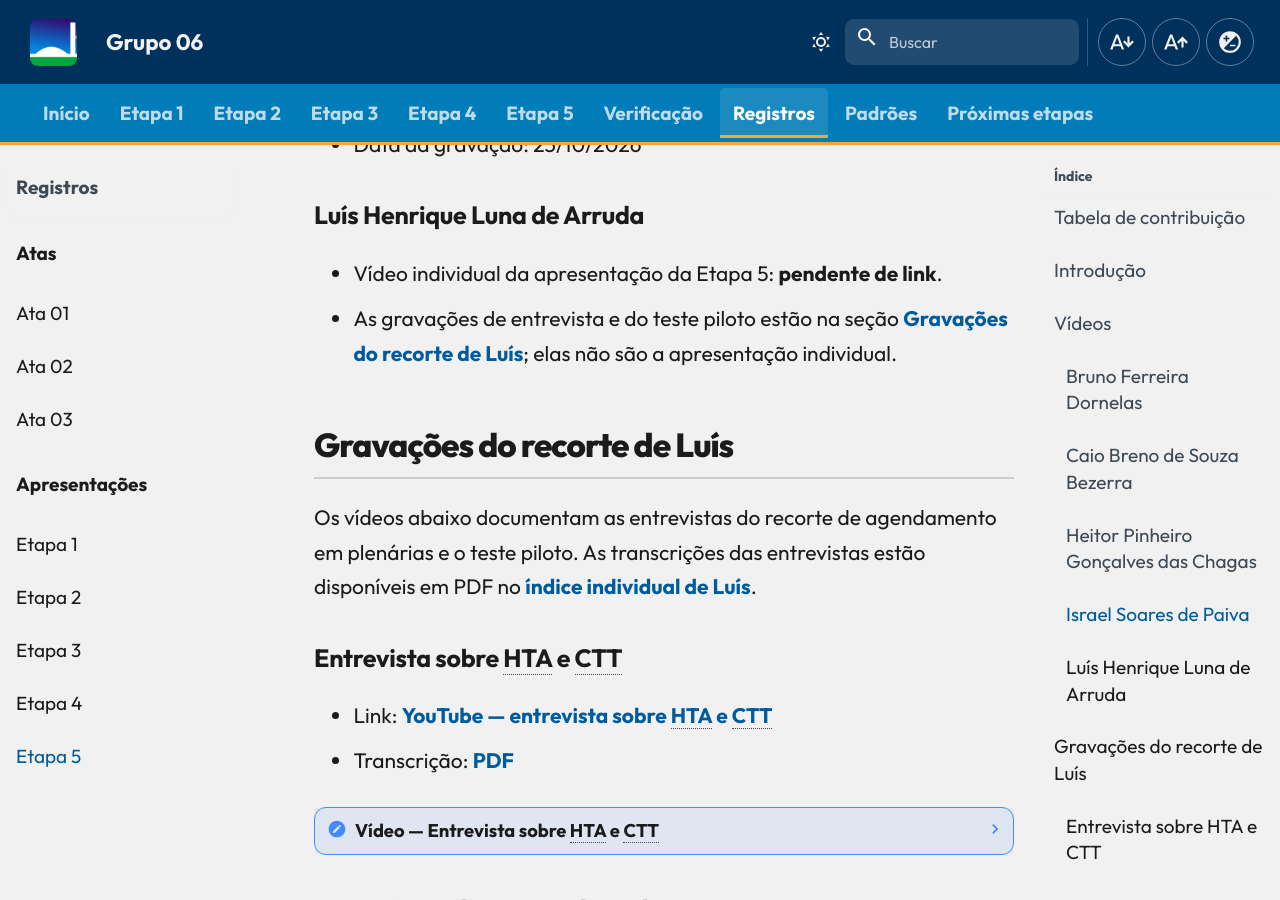
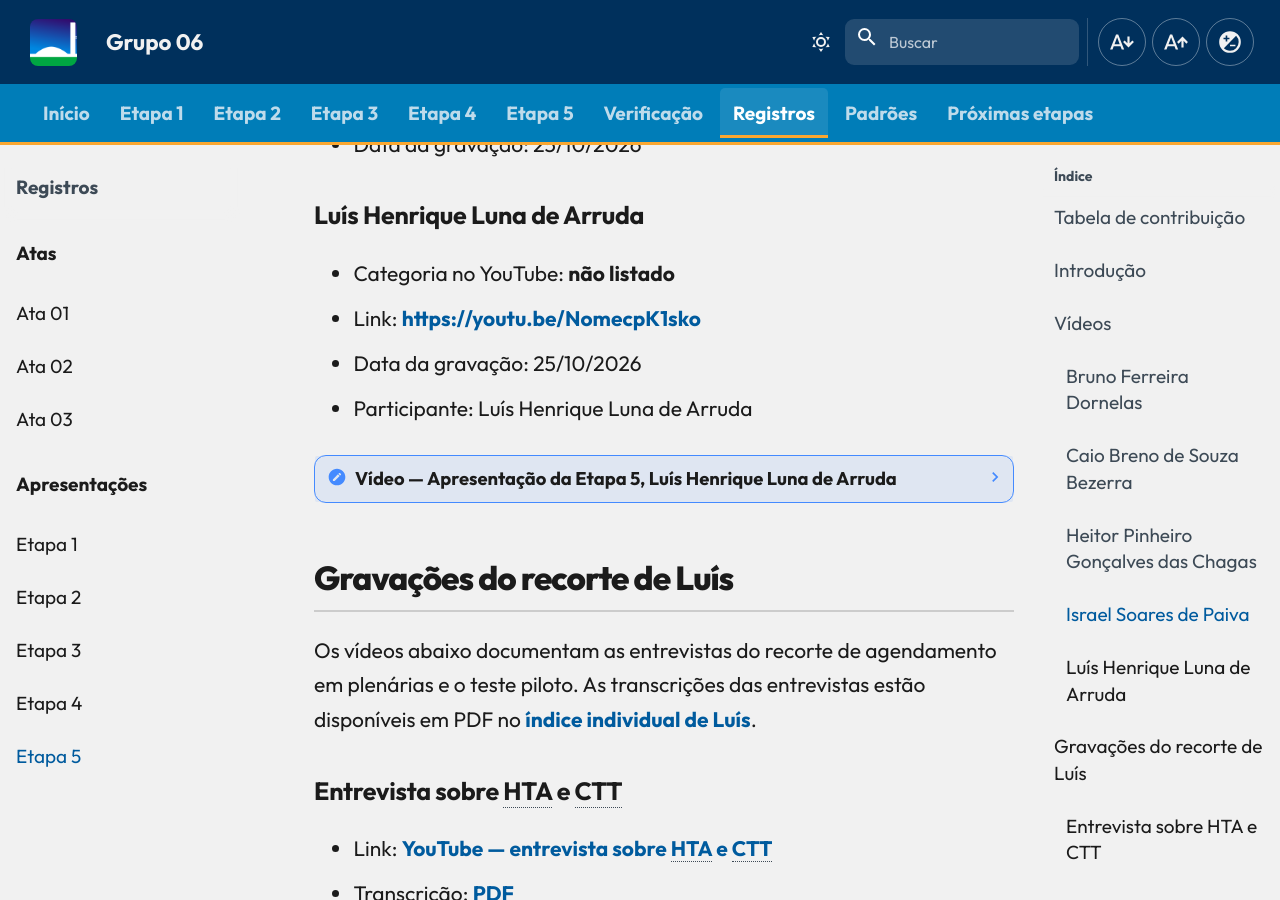
Before and after one commit to Interacao-Humano-Computador/2026.2-Grupo06, an MkDocs documentation site: the page built from docs/apresentacoes/etapa-05.md, in a window 1280 px wide and 900 px high, scrolled down 3737 px. Built offline with MkDocs 1.6.1 and Material for MkDocs 9.7.7, drawn with Linux system fonts in a browser that asks for light colours; comment, search, counter and statistics services are not loaded; some of the changed text lies outside the part shown.

Commit message:
docs: add Luis stage 5 presentation video

```diff
--- a/docs/apresentacoes/etapa-05.md
+++ b/docs/apresentacoes/etapa-05.md
@@ -100,8 +100,24 @@
 
 ### Luís Henrique Luna de Arruda
 
-- Vídeo individual da apresentação da Etapa 5: **pendente de link**.
-- As gravações de entrevista e do teste piloto estão na seção [Gravações do recorte de Luís](#gravacoes-do-recorte-de-luis); elas não são a apresentação individual.
+- Categoria no YouTube: **não listado**
+- Link: [https://youtu.be/NomecpK1sko](https://youtu.be/NomecpK1sko)
+- Data da gravação: 25/10/2026
+- Participante: Luís Henrique Luna de Arruda
+
+??? note "Vídeo — Apresentação da Etapa 5, Luís Henrique Luna de Arruda"
+
+    <div style="position: relative; width: 100%; padding-bottom: 56.25%; margin: 1.5rem 0; height: 0; overflow: hidden; border-radius: 0.8rem; box-shadow: 0 8px 24px rgba(10, 35, 66, 0.12);">
+      <iframe
+        loading="lazy"
+        style="position: absolute; top: 0; left: 0; width: 100%; height: 100%; border: 0;"
+        src="https://www.youtube-nocookie.com/embed/NomecpK1sko"
+        title="Apresentação da Etapa 5 — Luís Henrique Luna de Arruda"
+        allow="accelerometer; autoplay; clipboard-write; encrypted-media; gyroscope; picture-in-picture; web-share"
+        referrerpolicy="strict-origin-when-cross-origin"
+        allowfullscreen>
+      </iframe>
+    </div>
 
 ## Gravações do recorte de Luís { #gravacoes-do-recorte-de-luis }
 
@@ -160,8 +176,8 @@
 | :---: | :---: | --- | --- | --- |
 | `0.1` | 25/10/2026 | Criação da página da Etapa 5, com um espaço de vídeo por integrante e a gravação de Caio | [Caio Breno de Souza Bezerra](https://github.com/CaioBezerra-Dev) | — |
 | `0.2` | 25/10/2026 | Inclui a gravação individual de Bruno Ferreira Dornelas | [Caio Breno de Souza Bezerra](https://github.com/CaioBezerra-Dev) | — |
-| `0.3` | 25/10/2026 | Acrescenta a contribuição, entrevistas, transcrições e piloto conjunto do recorte de Luís | Luís Henrique Arruda Luna | Pendente |
 | `0.4` | 25/10/2026 | Inclui a gravação individual de apresentação de Heitor Pinheiro Gonçalves das Chagas | [Heitor Pinheiro Gonçalves das Chagas](https://github.com/Heitorovski01) | — |
+| `0.5` | 25/10/2026 | Inclui a gravação individual da apresentação de Luís Henrique | Luís Henrique Luna de Arruda | Pendente |
 
 ## Referências
 
```
Also changed, not shown: docs/apresentacoes/index.md (+2 -1 lines).
